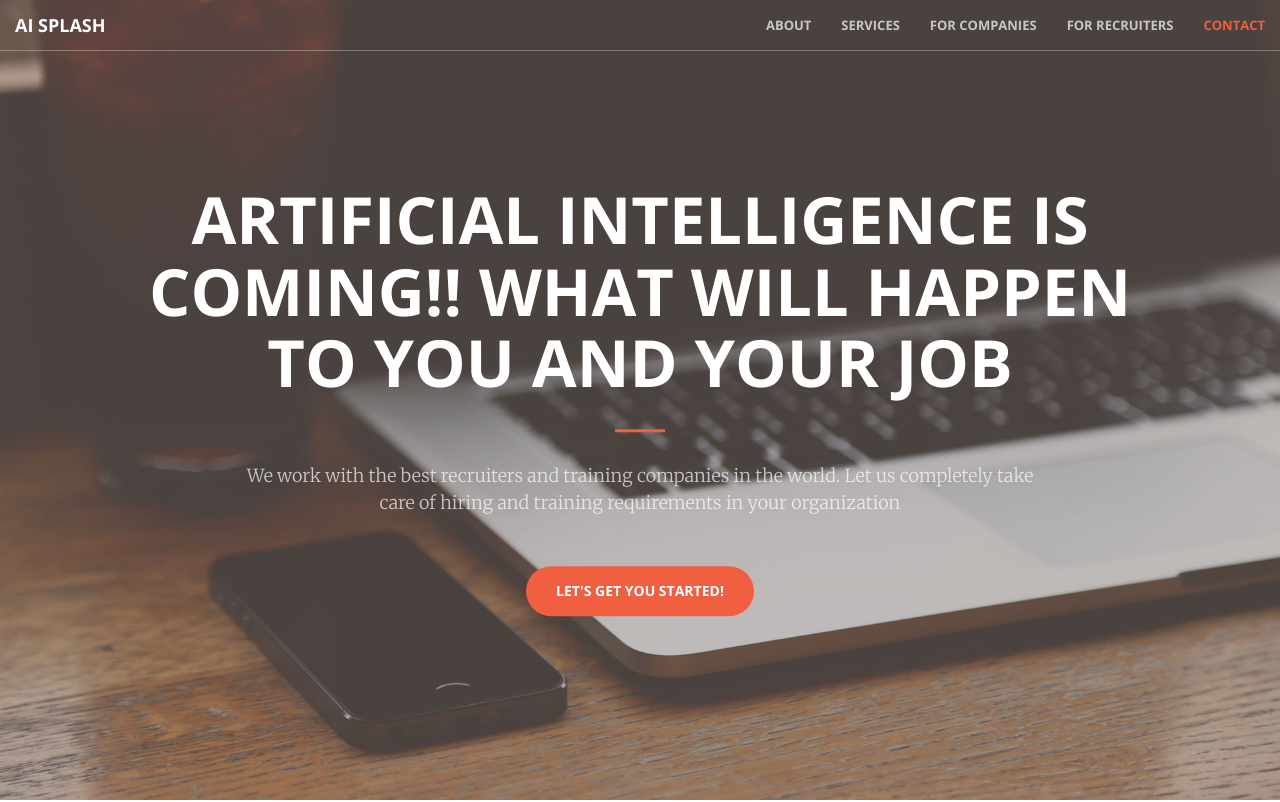
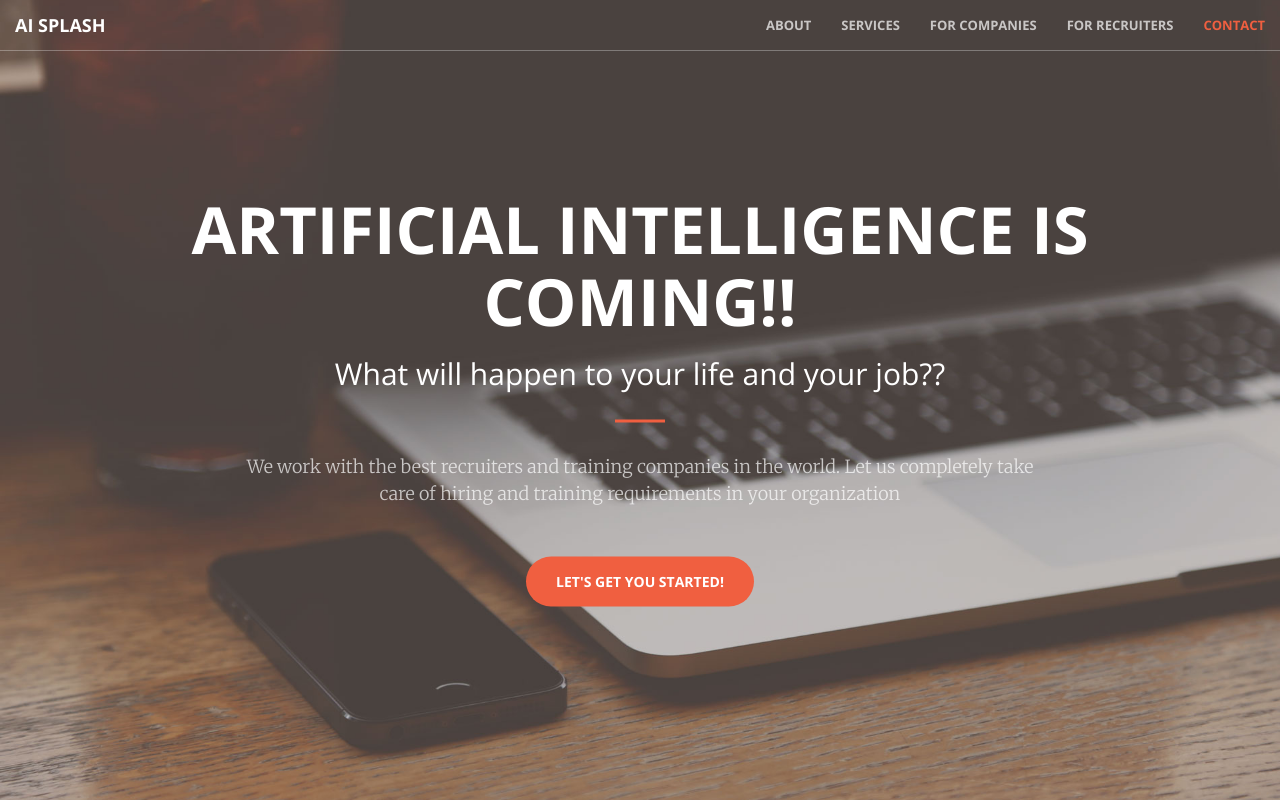
Before and after one commit to viveksp/aisplash_landing_page, a plain HTML site: page index.html in a window 1280 px wide. Shown: the top 802 px of the page. Drawn offline with nearby package versions, Linux system fonts and the light colour scheme.

Commit message:
more changes

```diff
--- a/index.html
+++ b/index.html
@@ -66,7 +66,8 @@
     <header>
         <div class="header-content">
             <div class="header-content-inner">
-                <h1>Artificial intelligence is coming!! What will happen to you and your job</h1>
+                <h1>Artificial intelligence is coming!!</h1>
+                <h2>What will happen to your life and your job??</h2>
                 <hr>
                 <p>We work with the best recruiters and training companies in the world. Let us completely take care of hiring and training requirements in your organization </p>
                 <a href="#services" class="btn btn-primary btn-xl page-scroll">Let's get you started!</a>
```
